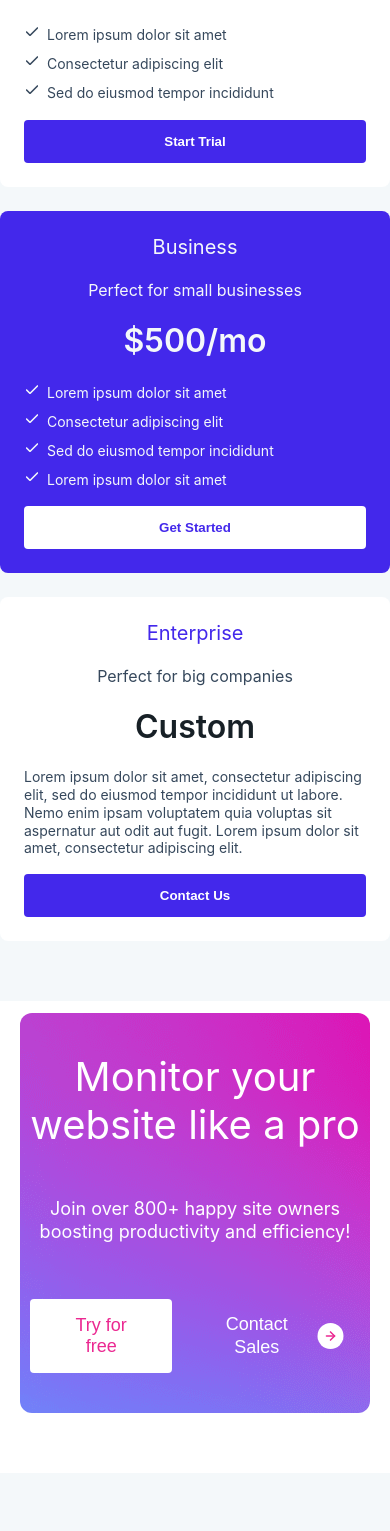
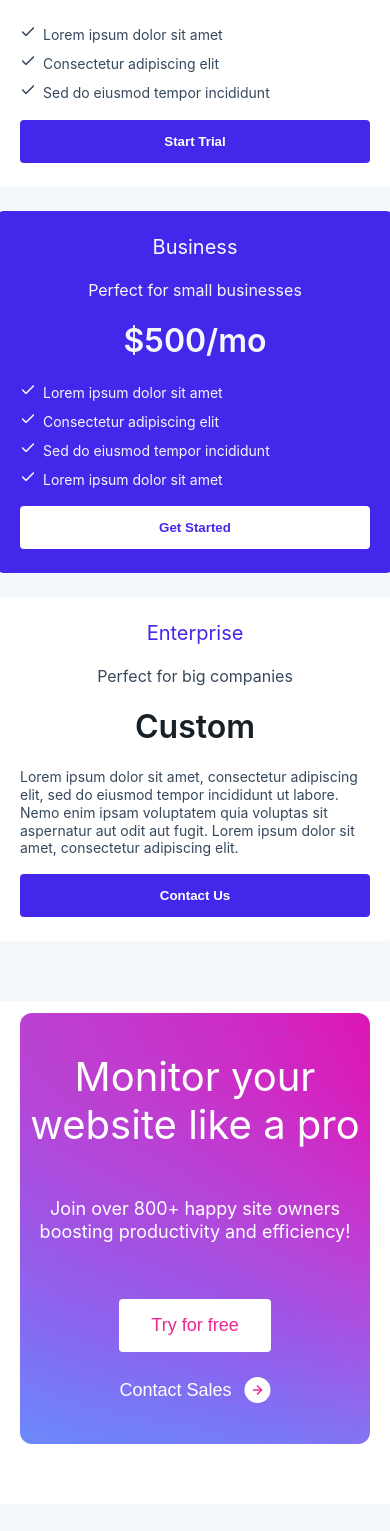
Before and after one commit to jamalnay/landing-template, a React (Vite) app: page / in a window 390 px wide. Shown: the part 5773-7304 px from the top of the page. Built offline with nearby package versions, Linux system fonts and the light colour scheme.

Commit message:
Fixed plans section padding not applying on mobile

```diff
--- a/src/queries.css
+++ b/src/queries.css
@@ -286,28 +286,24 @@
     flex-direction: column;
     gap: 2.4rem;
     margin: 3rem 2rem 3rem 2rem;
-    padding-right: 2.4rem;
-    padding-left: 2.4rem;
   }
   body .plan-card {
-    width: 39rem;
+    width: 100%;
     background-color: white;
     font-size: 1.6rem;
     padding: 2.4rem;
     border: 0;
     border-radius: 0.8rem;
-    box-sizing: border-box;
     margin-left: 2.4rem;
     margin-right: 2.4rem;
   }
   body .highlighted-plan-card {
-    width: 39rem;
+    width: 100%;
     font-size: 1.6rem;
     background-color: var(--call-to-action-color);
     padding: 2.4rem;
     border: 0;
     border-radius: 0.8rem;
-    box-sizing: border-box;
     margin-left: 2.4rem;
     margin-right: 2.4rem;
   }
@@ -381,8 +377,15 @@
     background-image: url("/bottom_gradient.png");
     background-repeat: no-repeat;
   }
+  body #cta-section-buttons {
+    display: flex;
+    align-items: center;
+    flex-direction: column;
+    gap: 2.4rem;
+    justify-content: center;
+  }
   body .cta-button-primary {
-    margin-right: 2rem;
+    margin-right: 0;
   }
 
   body #bottom-nav {
```
